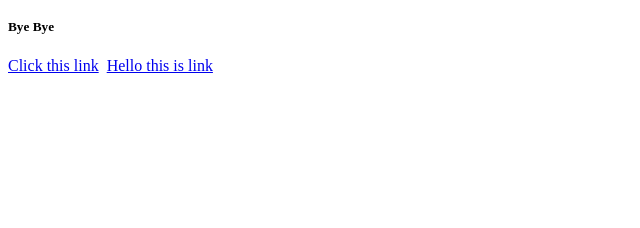
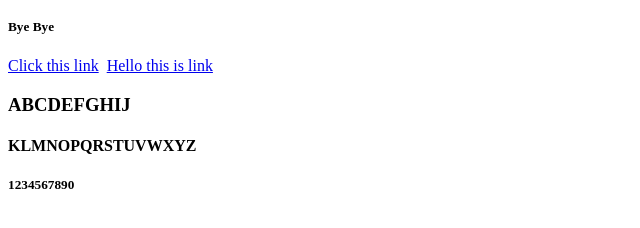
Before and after one commit to Mustafa-270/Project2, a plain HTML site: page index.html in a window 1280 px wide. Shown: the part 220-448 px from the top of the page, without its empty margins (0-640 px from the left). Drawn offline with Linux system fonts and the light colour scheme.

Commit message:
add tags

```diff
--- a/index.html
+++ b/index.html
@@ -15,5 +15,8 @@
     <a href="www">Click this link</a>
     <img src="" alt="">
     <a href="www">Hello this is link</a>
+    <h3>ABCDEFGHIJ</h3>
+    <h4>KLMNOPQRSTUVWXYZ</h4>
+    <h5>1234567890</h5>
 </body>
 </html>
```
